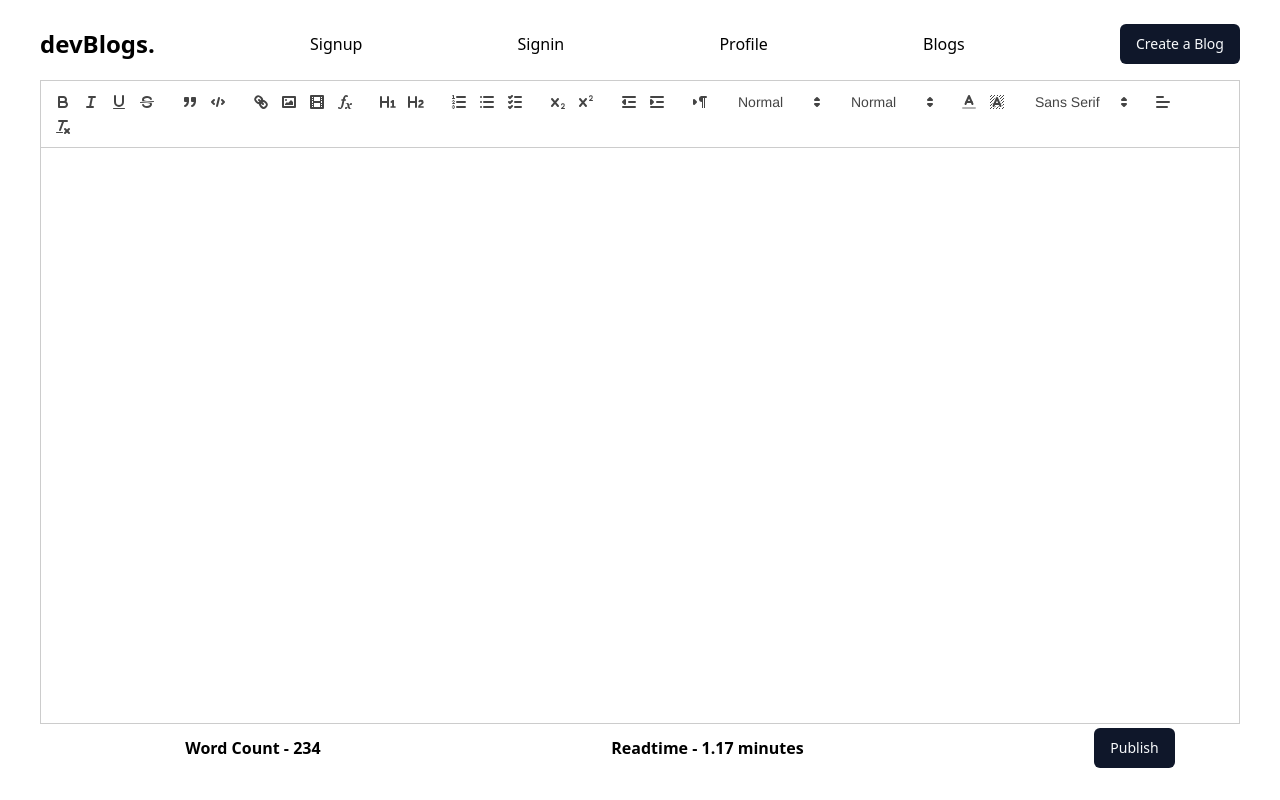
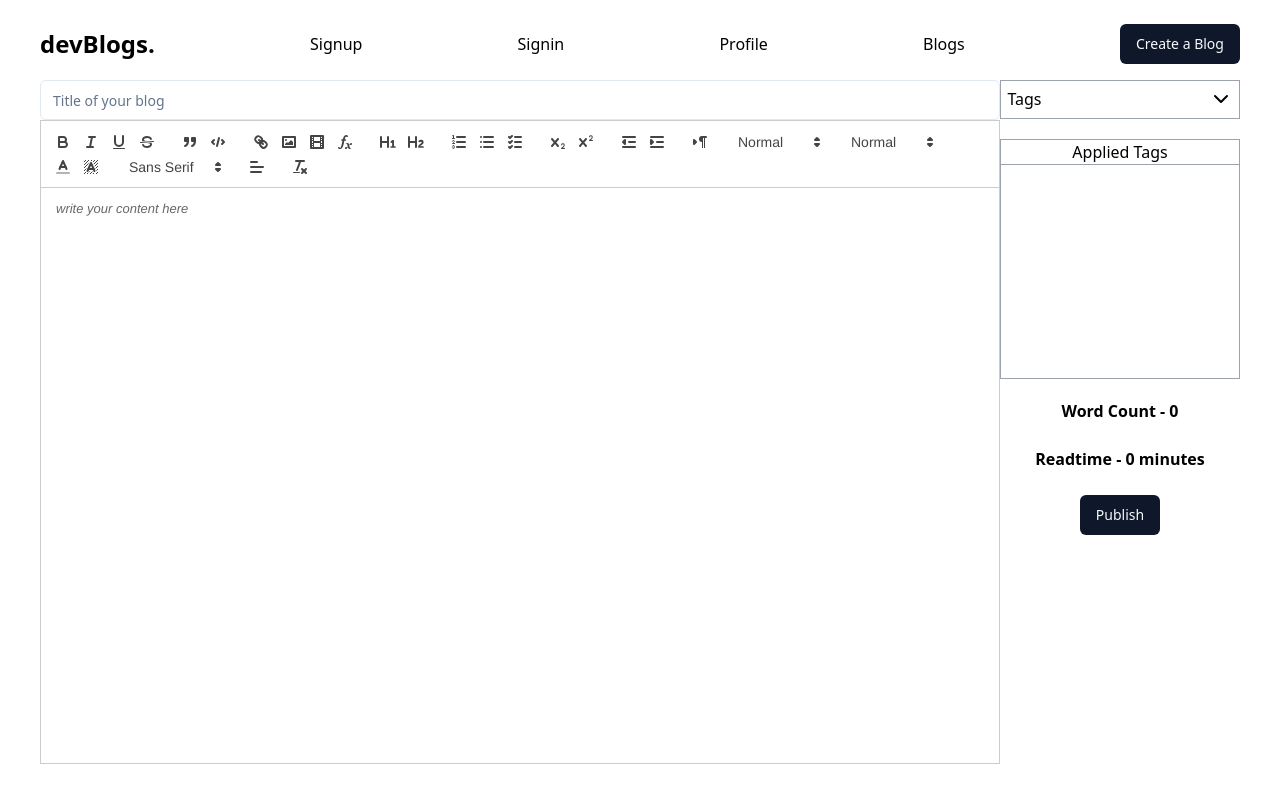
Before and after one commit to PranjalBarnwal/blogsite-frontend, a React (Vite) app: page /#/createBlog in a window 1280 px wide. Built offline with nearby package versions, Linux system fonts and the light colour scheme.

Commit message:
createBlog with tags done

```diff
--- /dev/null
+++ b/src/components/utils/Tag.tsx
@@ -0,0 +1,12 @@
+import React from 'react'
+import { X } from 'lucide-react';
+const Tag = ({name}:any) => {
+  return (
+    <span className='bg-yellow-200 rounded-3xl flex items-center'>
+      {name}
+      <X size={18}/>
+    </span>
+  )
+}
+
+export default Tag
--- a/src/pages/CreateBlog.tsx
+++ b/src/pages/CreateBlog.tsx
@@ -1,9 +1,74 @@
 import React, { useState } from "react";
 import ReactQuill from "react-quill";
 import "react-quill/dist/quill.snow.css";
+import Tag from "@/components/utils/Tag";
+
+import {
+  DropdownMenu,
+  DropdownMenuContent,
+  DropdownMenuItem,
+  DropdownMenuLabel,
+  DropdownMenuSeparator,
+  DropdownMenuTrigger,
+} from "@/components/ui/dropdown-menu";
+import { ChevronDown } from "lucide-react";
+import { Input } from "@/components/ui/input";
 import { Button } from "@/components/ui/button";
+import { useSelector } from "react-redux";
+import { useNavigate } from "react-router-dom";
 const CreateBlog = () => {
+  //@ts-ignore
+  const jwtToken = useSelector((state) => state.user.token);
+  //@ts-ignore
+  const authorId = useSelector((state) => state.user.id);
+  const navigate = useNavigate();
+  const [title, setTitle] = useState("");
   const [value, setValue] = useState("");
+  const [activeTags, setActiveTags] = useState<string[]>([]);
+  const [wordCount, setWordCount] = useState(0);
+  const [err, setErr] = useState("");
+
+  const headers = new Headers({
+    Authorization: `Bearer ${jwtToken}`,
+  });
+
+  const postData = {
+    title,
+    content: value,
+    authorId,
+    tags: activeTags,
+    readtime: Math.round(wordCount / 150),
+  };
+
+  const options = {
+    method: "POST",
+    headers,
+    body: JSON.stringify(postData),
+  };
+  const handleSubmit = async () => {
+    setErr("");
+    if(postData.title===""){
+      setErr("Enter Title");
+      return;
+    }
+    if(value.length<20) {
+      setErr("Post should contain minimum 30 words");
+      return;
+    }
+    const response = await fetch(
+      "http://127.0.0.1:8787/api/v1/blog/post",
+      options
+    );
+    console.log(response);
+    if (response.ok) {
+      const data = await response.json();
+      navigate("/blogs");
+    } else {
+      const data = await response.json();
+      console.log(data.err);
+    }
+  };
+
   const toolbarOptions = [
     ["bold", "italic", "underline", "strike"],
     ["blockquote", "code-block"],
@@ -24,25 +89,99 @@ const CreateBlog = () => {
 
     ["clean"],
   ];
+  const tags = [
+    "Fresher",
+    "Selected",
+    "Amazon",
+    "Apple",
+    "React",
+    "Full-Stack",
+    "Java",
+  ];
   const module = {
     toolbar: toolbarOptions,
   };
-  const [wordCount,setWordCount]=useState(234);
+
+  const handleTagClick = (tag: string) => {
+    if (activeTags.includes(tag)) return;
+    setActiveTags((prevTags: string[]) => [...prevTags, tag]);
+  };
+  const removeTag = (tag: string) => {
+    setActiveTags((prevTags) =>
+      prevTags.filter((existingTag) => existingTag !== tag)
+    );
+  };
+  const countWords = (value: string) => {
+    const trimmedStr = value.trim();
+    console.log(trimmedStr + "/");
+
+    const words = trimmedStr.split(" ");
+    setWordCount(words.length);
+  };
   return (
     <>
+      <div className="flex sm:flex-row flex-col-reverse mt-5 justify-between">
+        <form>
+          <Input
+            required
+            className="active:outline-none active:border-none focus:border-none focus:outline-none"
+            placeholder="Title of your blog"
+            value={title}
+            onChange={(e) => setTitle(e.target.value)}
+          />
+          {err}
           <ReactQuill
-        className="max-h-[72vh] h-[72vh] mt-5 border-none"
+            className="max-h-[72vh] h-[72vh] w-full mr-2 border-none"
             theme="snow"
             value={value}
-        onChange={() => {
+            onChange={(value) => {
               setValue(value);
+              countWords(value);
             }}
             modules={module}
+            placeholder="write your content here"
           />
-      <div className="fixed bottom-[2rem] sm:flex justify-around items-center w-full ">
+        </form>
+        <div className="max-w-[15rem] space-y-5">
+          <DropdownMenu>
+            <DropdownMenuTrigger className="flex w-[15rem]  p-[0.4rem]  border-gray-400 border-[1px] justify-between">
+              Tags
+              <ChevronDown />
+            </DropdownMenuTrigger>
+            <DropdownMenuContent>
+              <div className="flex w-[15rem] flex-wrap space-x-2 space-y-2">
+                {tags.map((tag, index) => (
+                  <DropdownMenuItem
+                    key={index}
+                    onClick={() => handleTagClick(tag)}
+                    className="border-gray-400 border-[1px] cursor-pointer"
+                  >
+                    {tag}
+                  </DropdownMenuItem>
+                ))}
+              </div>
+            </DropdownMenuContent>
+          </DropdownMenu>
+          <div className="  h-[15rem]  border-gray-400 border space-y-3">
+            <p className="text-center border-b-[1px] border-gray-400">
+              Applied Tags
+            </p>
+            <div className="flex flex-wrap max-h-5/6  space-x-2 p-1 space-y-1 overflow-y-scroll">
+              {activeTags.map((tag, index) => (
+                <span className="cursor-pointer" onClick={() => removeTag(tag)}>
+                  <Tag id={index} name={tag} />
+                </span>
+              ))}
+            </div>
+          </div>
+          <div className="flex flex-col space-y-6 justify-around items-center w-full ">
             <div className="font-semibold">Word Count - {wordCount}</div>
-        <div className="font-semibold">Readtime  - {wordCount/200} minutes</div>
-        <Button>Publish</Button>
+            <div className="font-semibold">
+              Readtime - {Math.round(wordCount / 150)} minutes
+            </div>
+            <Button onClick={handleSubmit}>Publish</Button>
+          </div>
+        </div>
       </div>
     </>
   );
```
Lines whose indentation alone changed are shown as unchanged.
